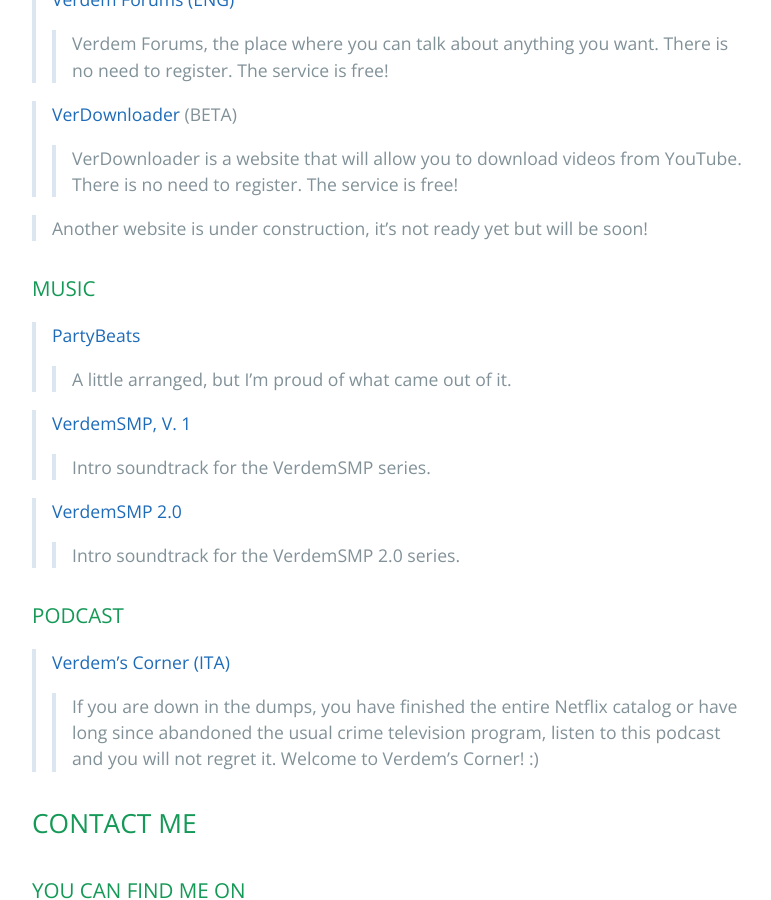
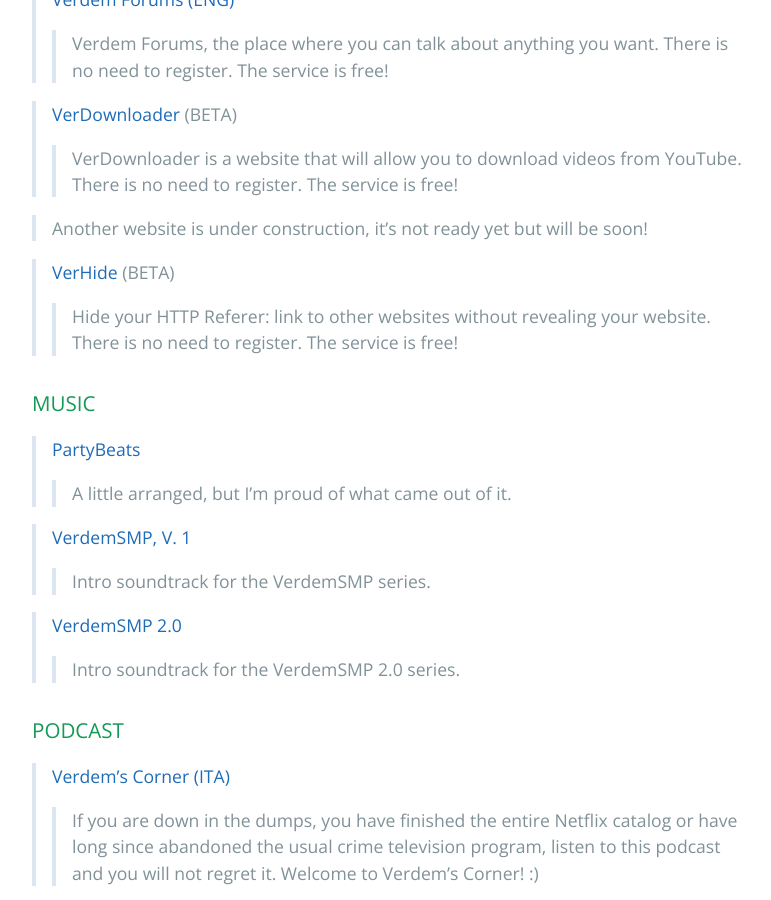
Before and after one commit to Verdem-crypto/verdem-crypto.github.io, a Jekyll site: the page built from index.md, in a window 1280 px wide and 900 px high, scrolled down 2388 px. Shown: the whole window, without its empty margins (192-963 px from the left). Built offline with Jekyll 4.4.1, drawn with Linux system fonts in a browser that asks for light colours; our own code applies the rules of GitHub Pages for plain Markdown files; a script that is not in the unit is left out; the repository's description, which GitHub fills in, is left out.

Commit message:
Update index.md

```diff
--- a/index.md
+++ b/index.md
@@ -89,6 +89,10 @@
 >> VerDownloader is a website that will allow you to download videos from YouTube. There is no need to register. The service is free!
 
 >Another website is under construction, it's not ready yet but will be soon!
+
+>[VerHide](https://verdemtv.altervista.org/verhide/) (BETA)
+>
+>> Hide your HTTP Referer: link to other websites without revealing your website. There is no need to register. The service is free!
 
 <script async src="https://pagead2.googlesyndication.com/pagead/js/adsbygoogle.js"></script>
 <ins class="adsbygoogle"
```
